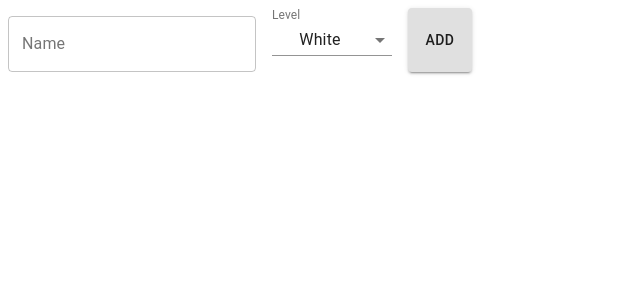
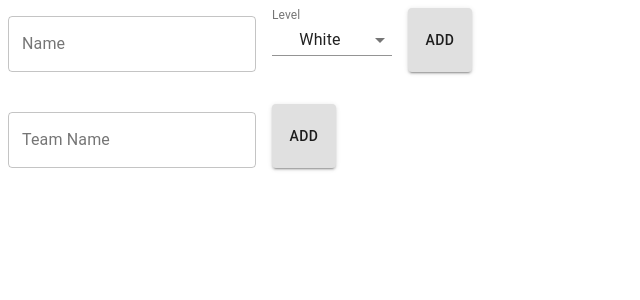
Before and after one commit to janniclas/referee-coordinator, a React (Create React App) app: page / in a window 1280 px wide. Shown: the top 300 px of the page, without its empty margins (0-640 px from the left). Built offline with nearby package versions, Linux system fonts and the light colour scheme.

Commit message:
restructuring folder structure. creating more abstract TextInput to replace name input

```diff
--- a/src/App.tsx
+++ b/src/App.tsx
@@ -1,11 +1,12 @@
 import React from 'react';
 import './App.css';
-import RefereeInput from './RefereeInput/RefereeInput';
+import RefereeInput from './Inputs/RefereeInput/RefereeInput';
 import { AppState } from './store/store';
 import { connect } from 'react-redux';
 import RefereeList from './RefereeList/RefereeList';
 import { ObjectState } from './store/objectReducer';
 import { Referee } from './types/referee';
+import GameInput from './Inputs/GameInput/GameInput';
 
 interface AppProps {
   referees: ObjectState<Referee>
@@ -19,6 +20,7 @@ const App: React.FC<AppProps> = () => {
     <div className="App">
       <RefereeInput></RefereeInput>
       <RefereeList></RefereeList>
+      <GameInput></GameInput>
     </div>
   );
 }
--- a/src/GameInput/GameInput.tsx
+++ b/src/Inputs/GameInput/GameInput.tsx
@@ -3,8 +3,9 @@ import { makeStyles, Theme, createStyles } from '@material-ui/core/styles';
 import { Button } from '@material-ui/core';
 import { Dispatch } from 'redux';
 import { connect } from 'react-redux';
-import { addObject, ObjectAction } from '../store/objectActions';
-import { Game, GAME } from '../types/game';
+import { addObject, ObjectAction } from '../../store/objectActions';
+import { Game, GAME } from '../../types/game';
+import TextInput from '../TextInput';
 
 
 const useStyles = makeStyles((theme: Theme) =>
@@ -46,13 +47,9 @@ const GameInput = (props: GameInputProps) => {
     emptyGame
   );
 
-//   const handleNameChange = (name: string) => {
-//     setGame({id: Game.id, name: name, level: Game.level, type: Game.type});
-//   }
+  const handleNameChange = (name: string) => {
 
-//   const handleLevelChange = (level: Level) => {
-//     setGame({id: Game.id, name: Game.name, level: level, type: Game.type});
-//   }
+  }
 
   const submit = () => {
     //TODO: this should be improved
@@ -63,6 +60,7 @@ const GameInput = (props: GameInputProps) => {
 
   return (
     <form className={classes.container} noValidate autoComplete='off'>
+      <TextInput value={''} handleTextChange={handleNameChange} title={'Team Name'}></TextInput>
       <Button variant="contained" className={classes.button} onClick={submit}>
         Add
       </Button>
--- a/src/RefereeInput/LevelInput.tsx
+++ b/src/Inputs/RefereeInput/LevelInput.tsx
@@ -1,7 +1,7 @@
 import React from 'react';
 import { makeStyles, Theme, createStyles } from '@material-ui/core/styles';
 import { FormControl, InputLabel, Select, MenuItem } from '@material-ui/core';
-import { Level } from '../types/referee';
+import { Level } from '../../types/referee';
 
 
 const useStyles = makeStyles((theme: Theme) =>
--- a/src/RefereeInput/RefereeInput.tsx
+++ b/src/Inputs/RefereeInput/RefereeInput.tsx
@@ -1,12 +1,12 @@
 import React from 'react';
 import { makeStyles, Theme, createStyles } from '@material-ui/core/styles';
 import LevelInput from './LevelInput';
-import NameInput from './NameInput';
+import TextInput from './../TextInput';
 import { Button } from '@material-ui/core';
 import { Dispatch } from 'redux';
 import { connect } from 'react-redux';
-import { addObject, ObjectAction } from '../store/objectActions';
-import { Referee, Level, REF } from '../types/referee';
+import { addObject, ObjectAction } from '../../store/objectActions';
+import { Referee, Level, REF } from '../../types/referee';
 
 const useStyles = makeStyles((theme: Theme) =>
   createStyles({
@@ -62,7 +62,7 @@ const RefereeInput = (props: RefInputProps) => {
 
   return (
     <form className={classes.container} noValidate autoComplete='off'>
-      <NameInput handleNameChange={handleNameChange} name={ref.name}/>
+      <TextInput title={'Name'} handleTextChange={handleNameChange} value={ref.name}/>
       <LevelInput handleLevelChange={handleLevelChange} level={ref.level}/>
       <Button variant="contained" className={classes.button} onClick={submit}>
         Add
--- a/src/RefereeInput/NameInput.tsx
+++ b/src/Inputs/TextInput.tsx
@@ -12,22 +12,22 @@ const useStyles = makeStyles((theme: Theme) =>
   }),
 );
 
-const NameInput = (props: {handleNameChange?: (name: string) => void, name: string}) => {
+const TextInput = (props: {title: string, handleTextChange?: (value: string) => void, value: string}) => {
 
   const classes = useStyles();
 
   const handleChangeText = (event: React.ChangeEvent<HTMLInputElement>) => {
-    if(props.handleNameChange)
-     props.handleNameChange(event.target.value);
+    if(props.handleTextChange)
+     props.handleTextChange(event.target.value);
   };
 
   return (
-    props.handleNameChange ?
+    props.handleTextChange ?
       <TextField
         id='outlined-name'
-        label='Name'
+        label={props.title}
         className={classes.textField}
-        value={props.name}
+        value={props.value}
         onChange={handleChangeText}
         margin='normal'
         variant='outlined'
@@ -36,13 +36,13 @@ const NameInput = (props: {handleNameChange?: (name: string) => void, name: stri
       <TextField
       disabled
       id='outlined-name'
-      label='Name'
+      label={props.title}
       className={classes.textField}
-      value={props.name}
+      value={props.value}
       margin='normal'
       variant='outlined'
     />
     );
 }
 
-export default NameInput;
+export default TextInput;
```
Also changed, not shown: 2 other files (tests, documents, lock files or other folders).
